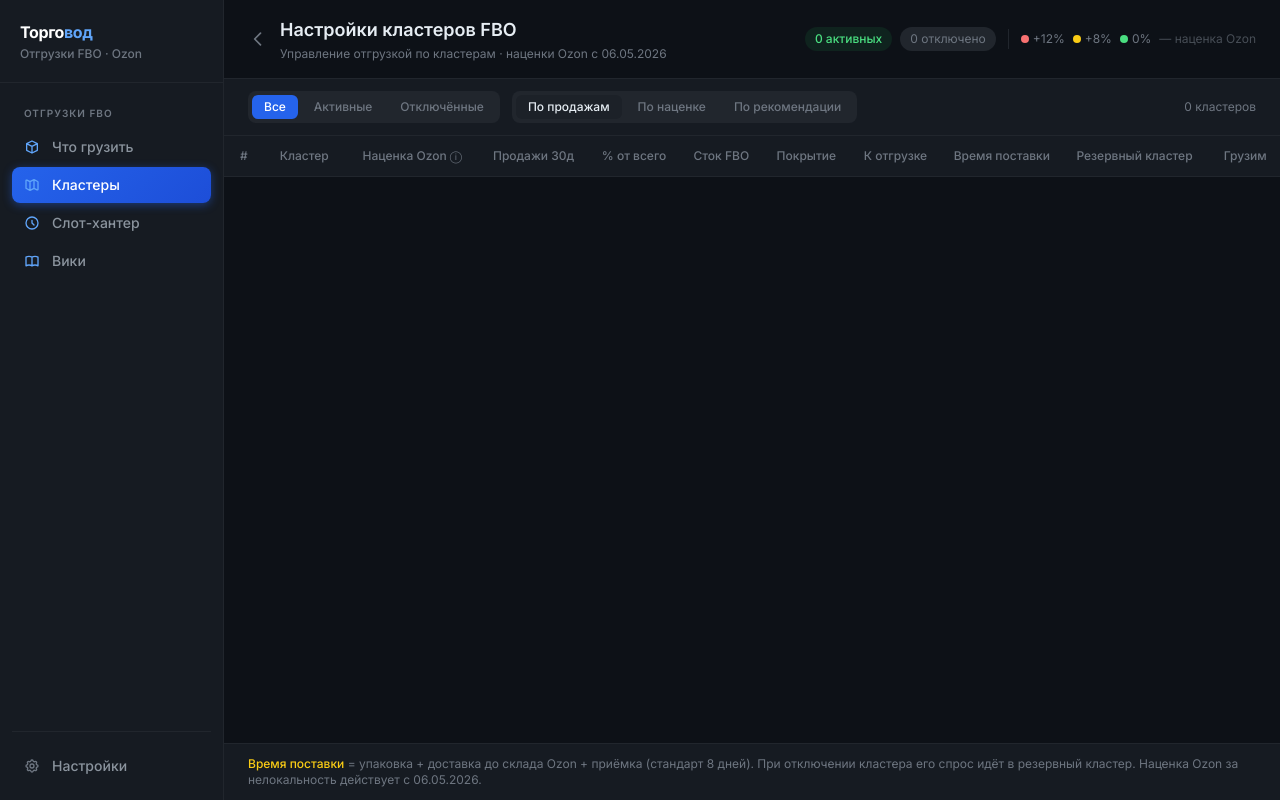
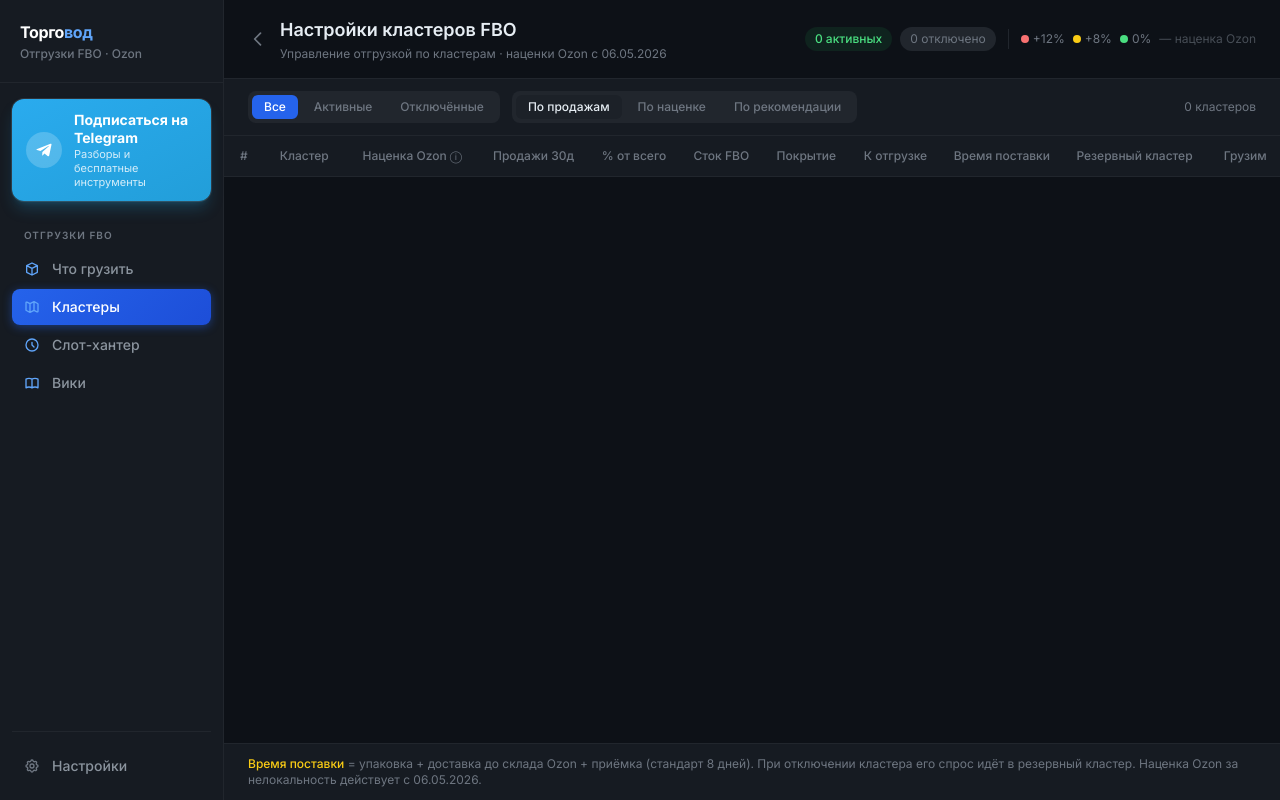
Before and after one commit to Kabankok/torgovod-fbo, a FastAPI app: page /fbo/clusters in a window 1280 px wide. Run offline with FastAPI, Linux system fonts and the light colour scheme; data that the repository does not hold is empty; some libraries are stand-ins or nearby versions.

Commit message:
feat(dashboard): заметная плашка подписки на Telegram в сайдбаре
Кнопка-плашка в фирменном градиенте Telegram под логотипом — видна на
всех страницах. Клик открывает новую вкладку → редирект
vladimir-kabanov.ru/tg → канал.

Co-Authored-By: Claude Opus 4.8 (1M context) <noreply@anthropic.com>

```diff
--- a/dashboard/templates/base.html
+++ b/dashboard/templates/base.html
@@ -49,6 +49,24 @@
         <div class="text-xs text-ink-muted mt-0.5 font-medium">Отгрузки FBO · Ozon</div>
       </div>
 
+      <!-- Telegram CTA — подписка на канал -->
+      <a href="https://vladimir-kabanov.ru/tg" target="_blank" rel="noopener"
+         class="group relative mx-3 mt-4 mb-1 flex items-center gap-3 rounded-xl px-3.5 py-3
+                bg-gradient-to-br from-[#2AABEE] to-[#229ED9]
+                shadow-lg shadow-[#229ED9]/25 ring-1 ring-white/10
+                hover:from-[#37b6f5] hover:to-[#2aa7e0] hover:shadow-[#229ED9]/40
+                transition-all">
+        <span class="flex-shrink-0 w-9 h-9 rounded-full bg-white/20 flex items-center justify-center">
+          <svg class="w-5 h-5 text-white" fill="currentColor" viewBox="0 0 24 24">
+            <path d="M9.78 18.65l.28-4.23 7.68-6.92c.34-.31-.07-.46-.52-.19L7.74 13.3 3.64 12c-.88-.25-.89-.86.2-1.3l15.97-6.16c.73-.33 1.43.18 1.15 1.3l-2.72 12.81c-.19.9-.75 1.12-1.51.71L12.6 16.3l-1.99 1.93c-.23.23-.42.42-.83.42z"/>
+          </svg>
+        </span>
+        <span class="min-w-0">
+          <span class="block text-sm font-bold text-white leading-tight">Подписаться на Telegram</span>
+          <span class="block text-[11px] text-white/80 leading-tight mt-0.5">Разборы и бесплатные инструменты</span>
+        </span>
+      </a>
+
       <nav class="flex-1 px-3 py-4 flex flex-col gap-0.5 overflow-y-auto">
 
         {% macro navlink(href, label, is_active) %}
```
